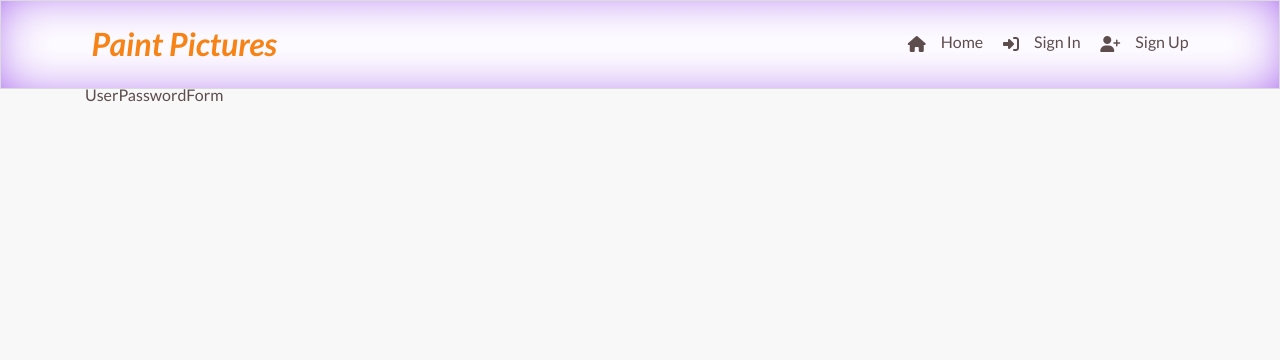
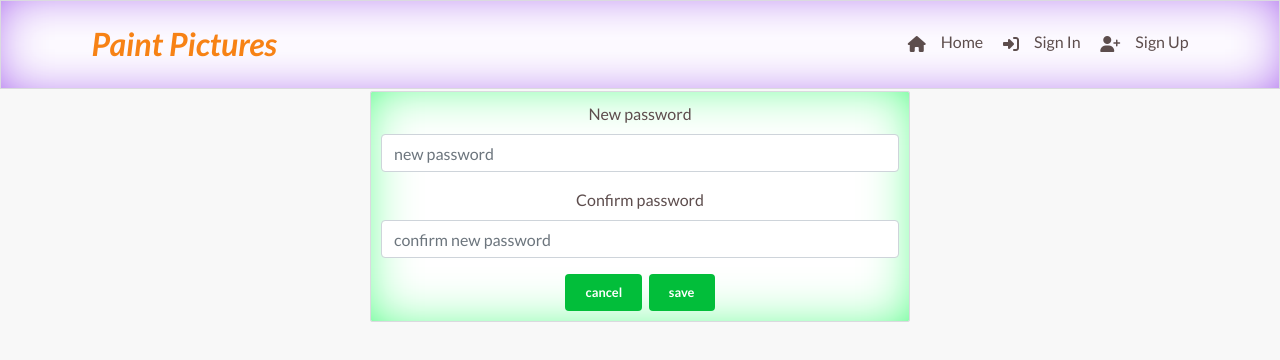
Before and after one commit to Belan-Mihail/paint_picture, a React (Create React App) app: page /profiles/1/edit/password in a window 1280 px wide. Shown: the top 360 px of the page. Built offline with nearby package versions, Linux system fonts and the light colour scheme; no server answers.

Commit message:
Add render JSX code to UserPasswordForm

```diff
--- a/src/pages/profiles/UserPasswordForm.js
+++ b/src/pages/profiles/UserPasswordForm.js
@@ -1,9 +1,55 @@
 import React from 'react'
 
+
+import Button from "react-bootstrap/Button";
+import Container from "react-bootstrap/Container";
+import Row from "react-bootstrap/Row";
+import Col from "react-bootstrap/Col";
+import Form from "react-bootstrap/Form";
+
+import btnStyles from "../../styles/Button.module.css";
+import appStyles from "../../App.module.css";
+
 const UserPasswordForm = () => {
-  return (
-    <div>UserPasswordForm</div>
-  )
+    return (
+        <Row>
+          <Col className="py-2 mx-auto text-center" md={6}>
+            <Container className={appStyles.Content}>
+              <Form onSubmit={() => {}}>
+                <Form.Group>
+                  <Form.Label>New password</Form.Label>
+                  <Form.Control
+                    placeholder="new password"
+                    type="password"
+                    name="new_password1"
+                  />
+                </Form.Group>
+                <Form.Group>
+                  <Form.Label>Confirm password</Form.Label>
+                  <Form.Control
+                    placeholder="confirm new password"
+                    type="password"
+                    name="new_password2"
+                  />
+                </Form.Group>
+
+                <Button
+                  className={`${btnStyles.Button} ${btnStyles.Main}`}
+                  onClick={() => {}}
+                >
+                  cancel
+                </Button>
+                <Button
+                  type="submit"
+                  className={`${btnStyles.Button} ${btnStyles.Main}`}
+                >
+                  save
+                </Button>
+              </Form>
+            </Container>
+          </Col>
+        </Row>
+      );
 }
 
 export default UserPasswordForm
```
